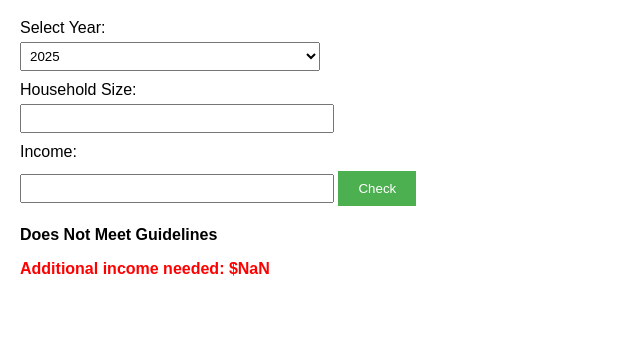
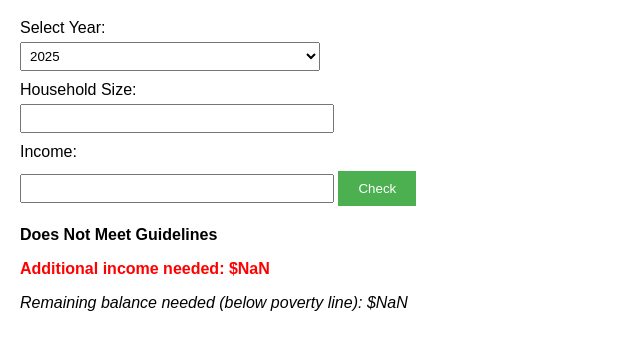
Before and after one commit to xiaomo-ednamode/PIG-Calculator, a plain HTML site: page index.html in a window 1280 px wide. Both pictures are taken after a click on the button "Check". Shown: the part 61-410 px from the top of the page, without its empty margins (0-640 px from the left). Drawn offline with Linux system fonts and the light colour scheme.

Commit message:
Update index.html

```diff
--- a/index.html
+++ b/index.html
@@ -42,6 +42,7 @@
             color: red;
             font-weight: bold;
         }
+        <div id="remainingBalance" style="margin-top: 10px; font-style: italic;"></div>
     </style>
 </head>
 <body>
@@ -62,6 +63,7 @@
     </form>
     <p id="result"></p>
     <p id="additionalIncome"></p>
+    <div id="remainingBalance" style="margin-top: 10px; font-style: italic;"></div>
     <script>
         const povertyGuidelines = {
             2025: {
@@ -122,17 +124,21 @@
 
             let resultText;
             let additionalIncomeText = '';
+            let remainingBalanceText = '';
             if (income >= guideline) {
                 resultText = "Meets Guidelines";
                 document.getElementById('additionalIncome').innerText = '';
+                document.getElementById('remainingBalance').innerText = ''; // Clear remaining balance if meets guidelines
             } else {
                 const remainingBalance = guideline - income;
                 resultText = "Does Not Meet Guidelines";
                 additionalIncomeText = `Additional income needed: $${remainingBalance}`;
+                remainingBalanceText = `Remaining balance needed (below poverty line): $${remainingBalance}`;
             }
 
             document.getElementById('result').innerText = resultText;
             document.getElementById('additionalIncome').innerText = additionalIncomeText;
+            document.getElementById('remainingBalance').innerText = remainingBalanceText;
         }
     </script>
 </body>
```
